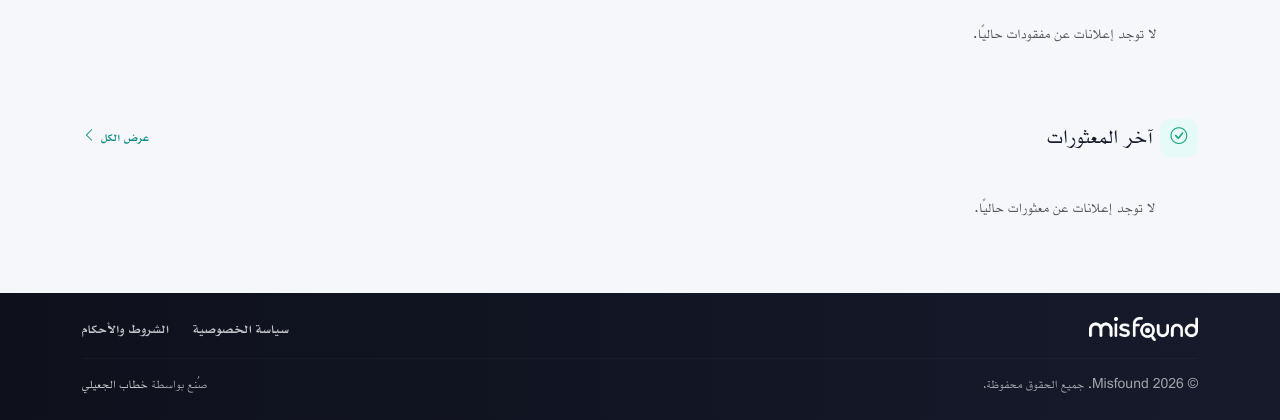
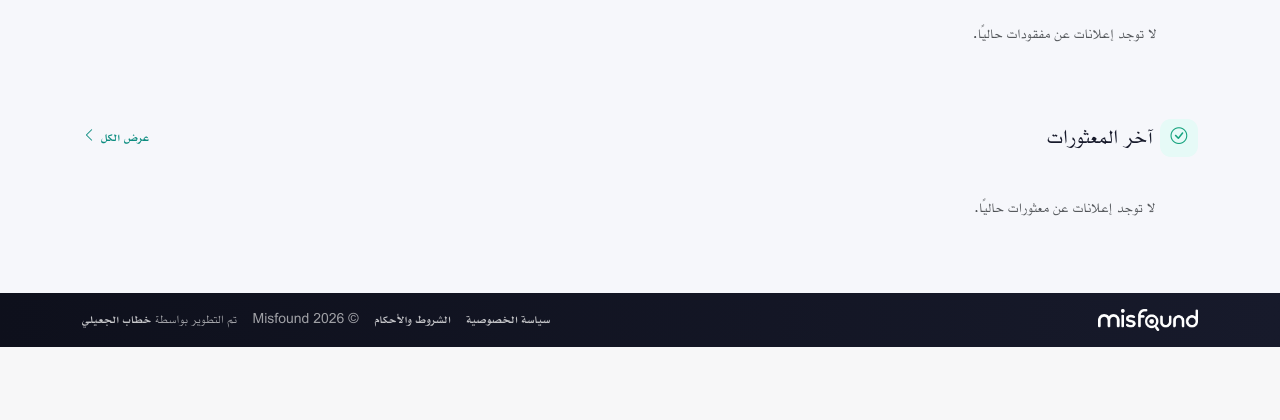
Before and after one commit to khattabaljaily/misfound, a Django app: page / in a window 1280 px wide. Shown: the part 753-1173 px from the top of the page. After the commit the page ends 1100 px from the top, so only its background shows below. Run offline with Django 5.2, Linux system fonts and the light colour scheme; data comes from the database, SQL or seed files in the repository; data that the repository does not hold is empty; parts of the project's set-up code (start-up, migrations or seed data) failed here and were passed over; some libraries are stand-ins or nearby versions.

Commit message:
Simplify footer to a single row and fix credit wording
'صُنع بواسطة' read oddly; switched to 'تم التطوير بواسطة'. Consolidated
logo, legal links, copyright, and credit into one wrapping row instead
of two stacked rows with a divider.

```diff
--- a/static/css/misfound.css
+++ b/static/css/misfound.css
@@ -809,12 +809,3 @@ input.mf-pill-field {
 .mf-footer-links a {
     font-weight: 600;
 }
-
-.mf-footer-links .list-inline-item:not(:last-child) {
-    margin-inline-end: 1.25rem;
-}
-
-.mf-footer-divider {
-    border-color: rgba(255, 255, 255, 0.12);
-    margin: 1rem 0;
-}
--- a/templates/base.html
+++ b/templates/base.html
@@ -61,20 +61,17 @@
     </div>
 
     <footer class="mf-footer mt-auto">
-        <div class="container py-4">
+        <div class="container py-3">
             <div class="d-flex flex-wrap justify-content-between align-items-center gap-3">
-                <a href="{% url 'core:home' %}">
-                    <img src="{% static 'img/logo_white.png' %}" alt="Misfound" height="24">
+                <a href="{% url 'core:home' %}" class="d-inline-flex">
+                    <img src="{% static 'img/logo_white.png' %}" alt="Misfound" height="22">
                 </a>
-                <ul class="list-inline mb-0 mf-footer-links">
-                    <li class="list-inline-item"><a href="{% url 'core:privacy' %}">{% trans "سياسة الخصوصية" %}</a></li>
-                    <li class="list-inline-item"><a href="{% url 'core:terms' %}">{% trans "الشروط والأحكام" %}</a></li>
-                </ul>
-            </div>
-            <hr class="mf-footer-divider">
-            <div class="d-flex flex-wrap justify-content-between align-items-center gap-2 small">
-                <span>&copy; {% now "Y" %} Misfound. {% trans "جميع الحقوق محفوظة." %}</span>
-                <span>{% trans "صُنع بواسطة" %} <a href="https://khattabaljaily.com" target="_blank" rel="noopener">خطاب الجعيلي</a></span>
+                <div class="d-flex flex-wrap align-items-center gap-3 small mf-footer-links">
+                    <a href="{% url 'core:privacy' %}">{% trans "سياسة الخصوصية" %}</a>
+                    <a href="{% url 'core:terms' %}">{% trans "الشروط والأحكام" %}</a>
+                    <span>&copy; {% now "Y" %} Misfound</span>
+                    <span>{% trans "تم التطوير بواسطة" %} <a href="https://khattabaljaily.com" target="_blank" rel="noopener">خطاب الجعيلي</a></span>
+                </div>
             </div>
         </div>
     </footer>
```
